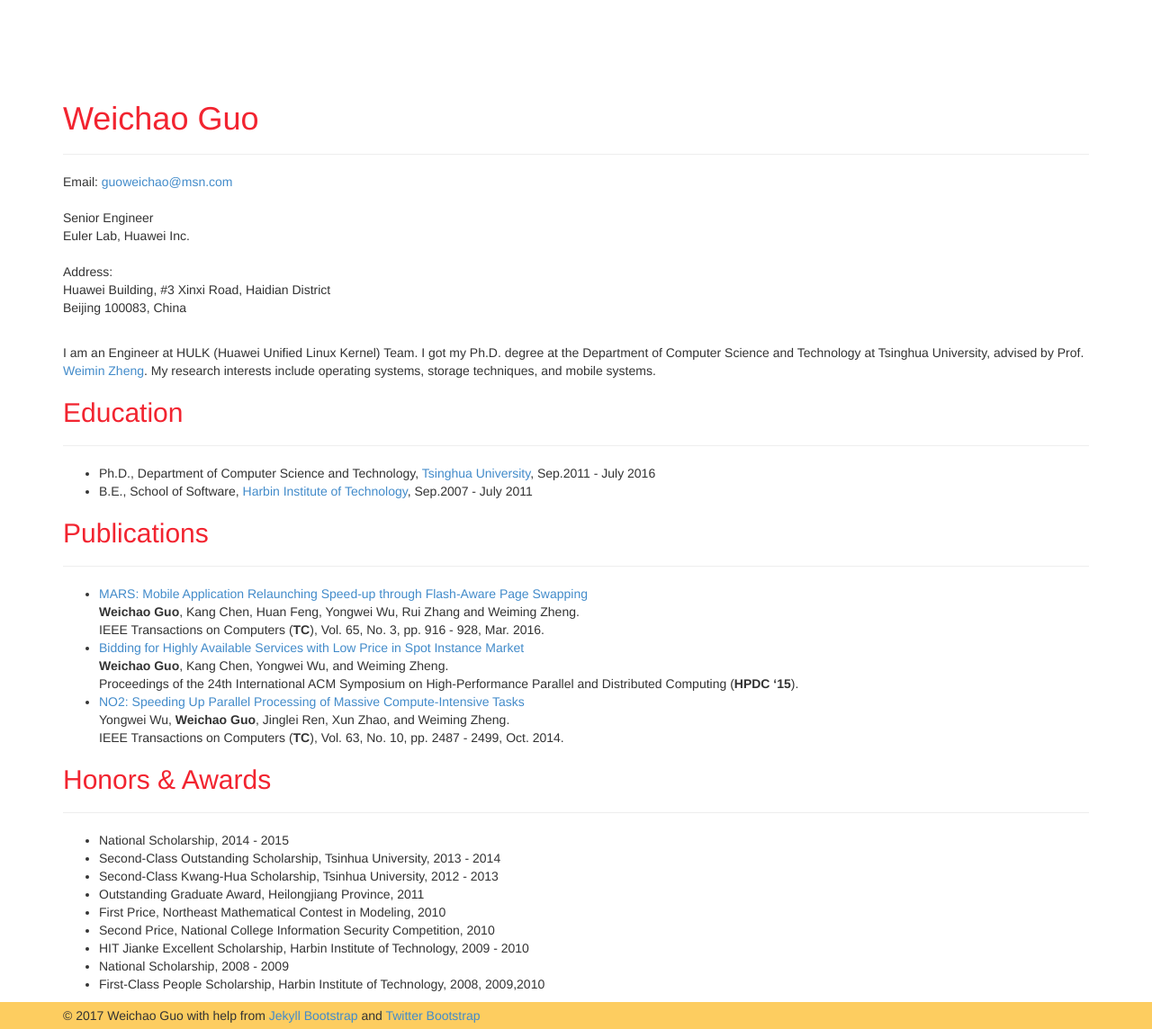
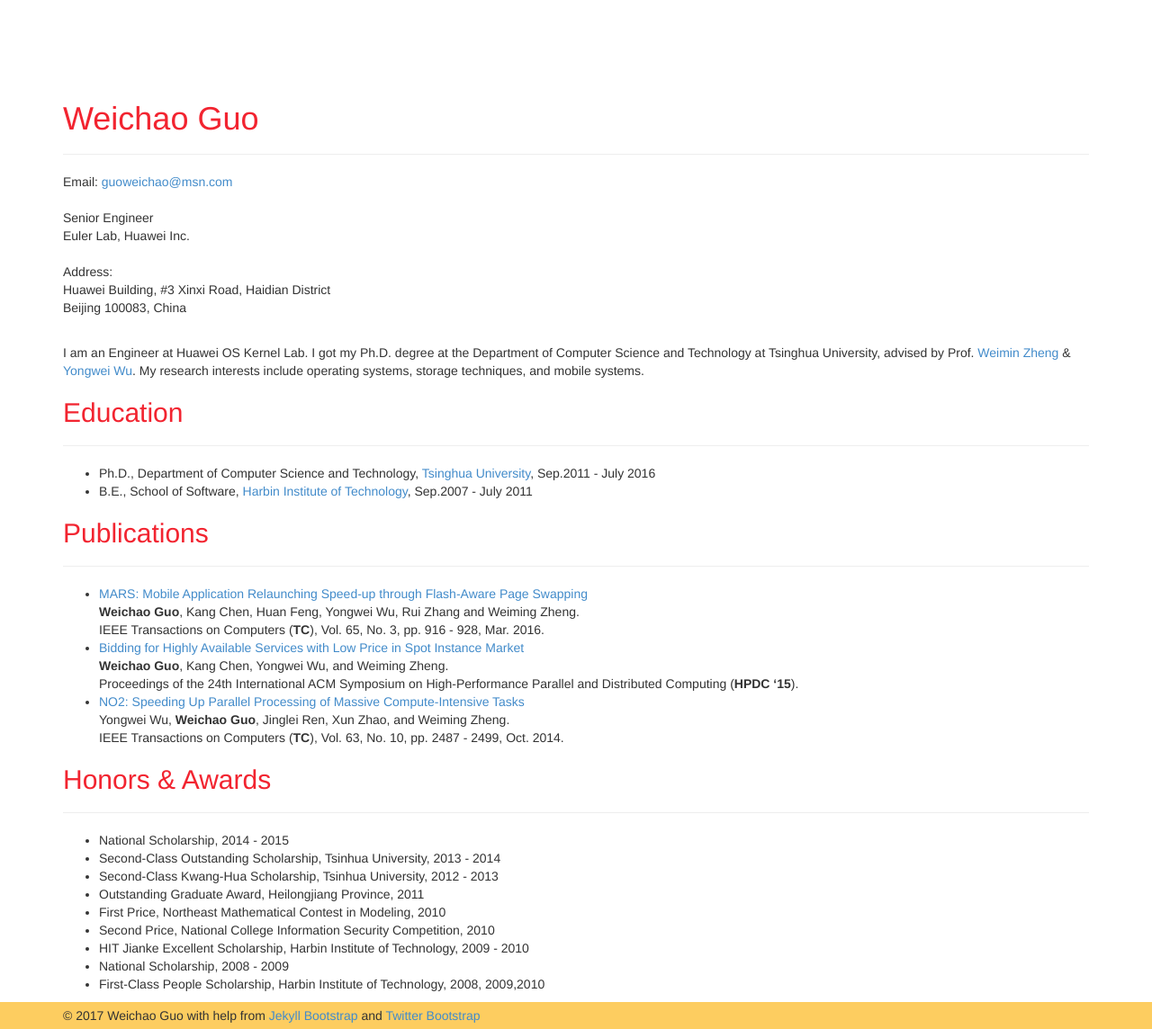
Before and after one commit to weichaoguo/weichaoguo.github.io, a Jekyll site: the page built from index.md, in a window 1280 px wide. Shown: the whole page at 90% size. Built offline with Jekyll 4.4.1, drawn with Linux system fonts in a browser that asks for light colours; nearby versions of some CDN libraries.

Commit message:
update team info

```diff
--- a/index.md
+++ b/index.md
@@ -30,8 +30,8 @@ Beijing 100083, China
 <br>
 <br>
 
-I am an Engineer at HULK (Huawei Unified Linux Kernel) Team.
-I got my Ph.D. degree at the Department of Computer Science and Technology at Tsinghua University, advised by Prof. [Weimin Zheng](http://www.tsinghua.edu.cn/publish/csen/4623/2010/20101224201009017453352/20101224201009017453352_.html).
+I am an Engineer at Huawei OS Kernel Lab.
+I got my Ph.D. degree at the Department of Computer Science and Technology at Tsinghua University, advised by Prof. [Weimin Zheng](http://www.tsinghua.edu.cn/publish/csen/4623/2010/20101224201009017453352/20101224201009017453352_.html) & [Yongwei Wu](http://madsys.cs.tsinghua.edu.cn/~yongweiwu/).
 My research interests include operating systems, storage techniques, and mobile systems.
 
 ## Education
```
